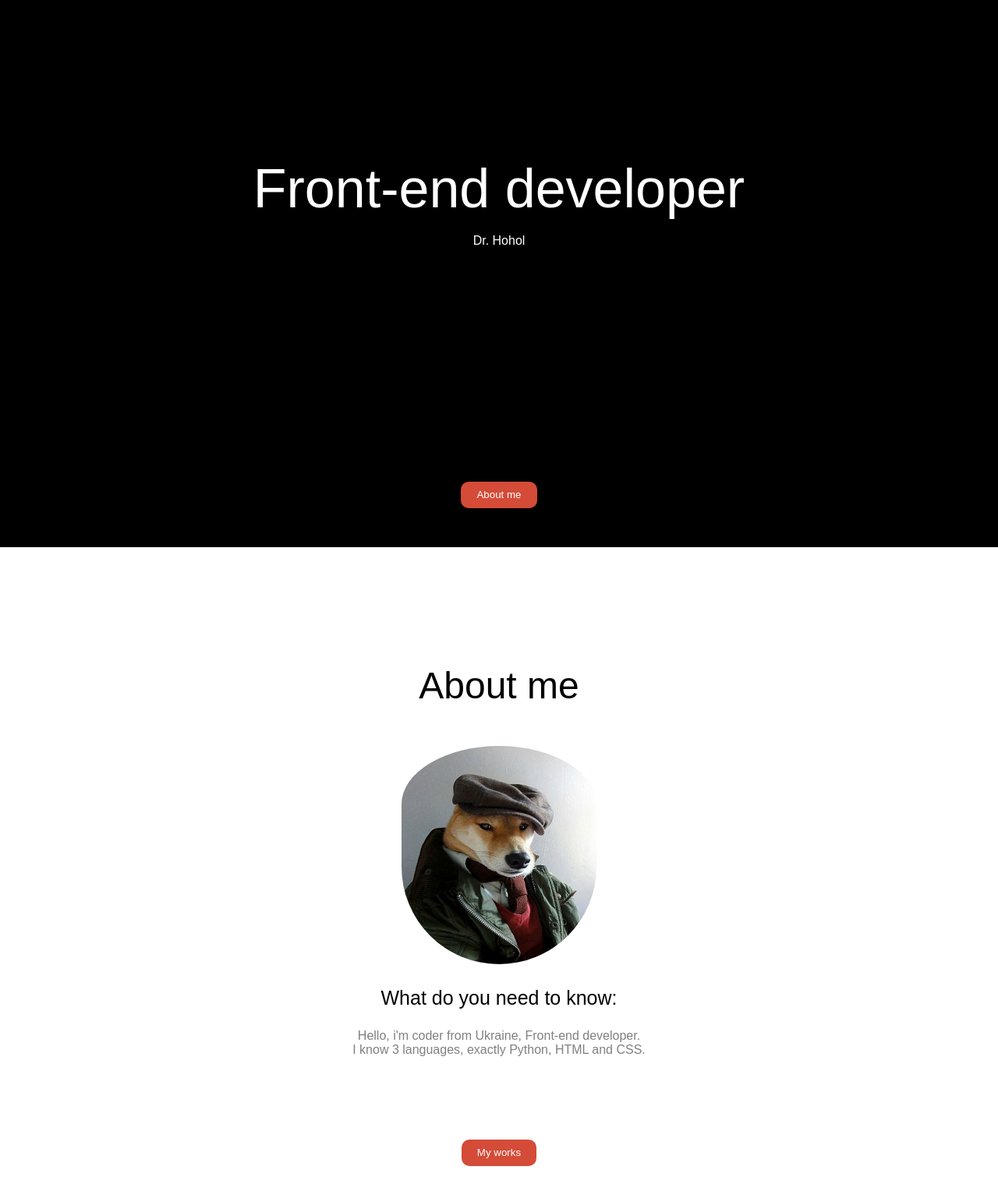
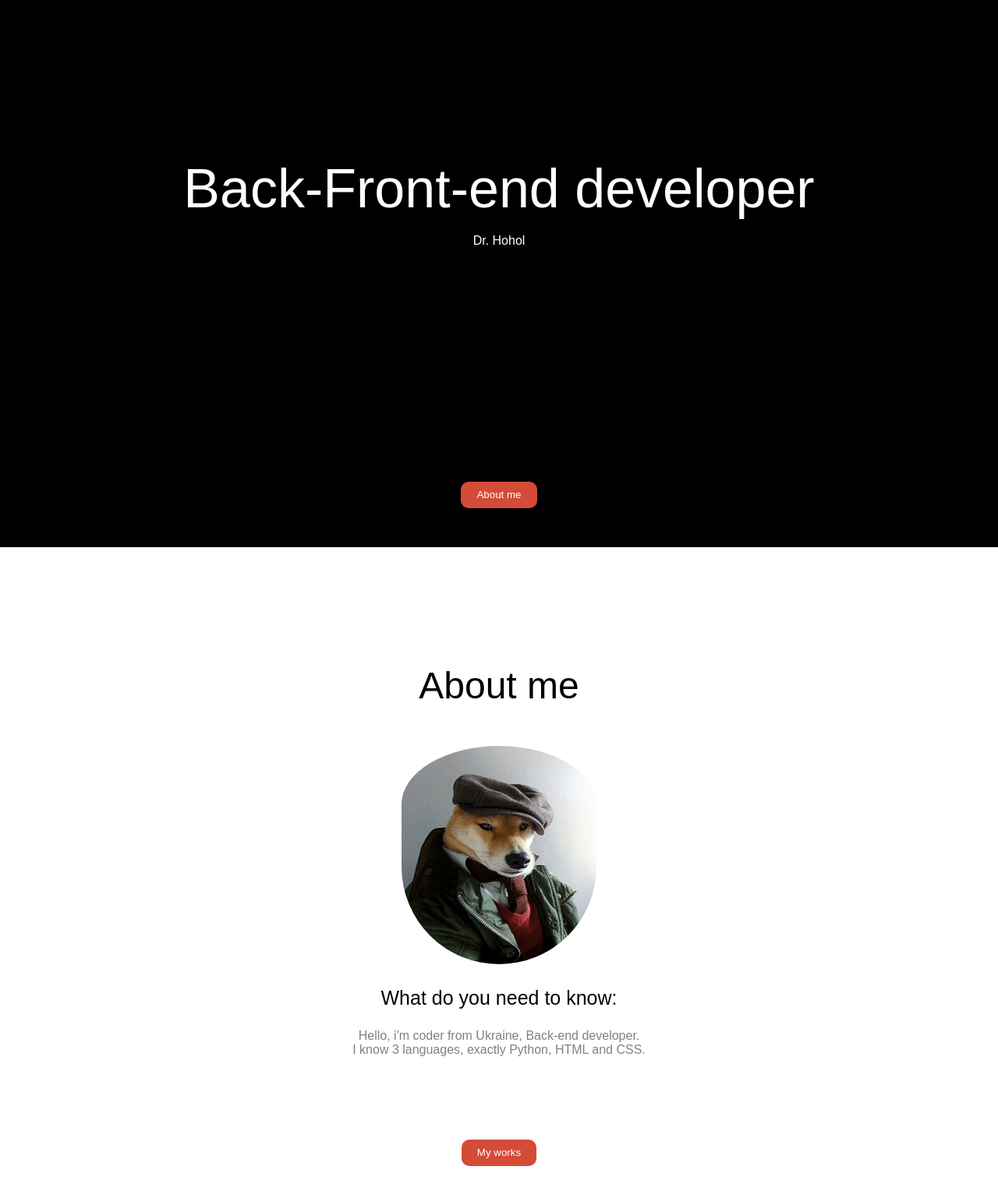
Before and after one commit to DrHohol/drhohol.github.io, a plain HTML site: page index.html in a window 1280 px wide. Shown: the part 48-1567 px from the top of the page at 78% size. Drawn offline with Linux system fonts and the light colour scheme.

Commit message:
Update index.html

```diff
--- a/index.html
+++ b/index.html
@@ -23,7 +23,7 @@
   </header>
   	<header class="da">
 		<div class="up_text" align="center">
-			<p class="Jobs">Front-end developer</p><br>
+			<p class="Jobs">Back-Front-end developer</p><br>
 			Dr. Hohol
 			</div>
 			<div class="huy" align="center" style="padding-top: 300px">
@@ -35,7 +35,7 @@
 		<img src="img/im.jpg" class="pic"><br>
 		<p class="about_abz">What do you need to know:</p>
 		<p class="about_text">
-			Hello, i'm coder from Ukraine, Front-end developer.<br> I know 3 languages, exactly Python, HTML and CSS.
+			Hello, i'm coder from Ukraine, Back-end developer.<br> I know 3 languages, exactly Python, HTML and CSS.
 		</p>
 		<div class="huy" align="center">
 				<button type="button" onclick="scroll1(1500)">My works</button>
```
